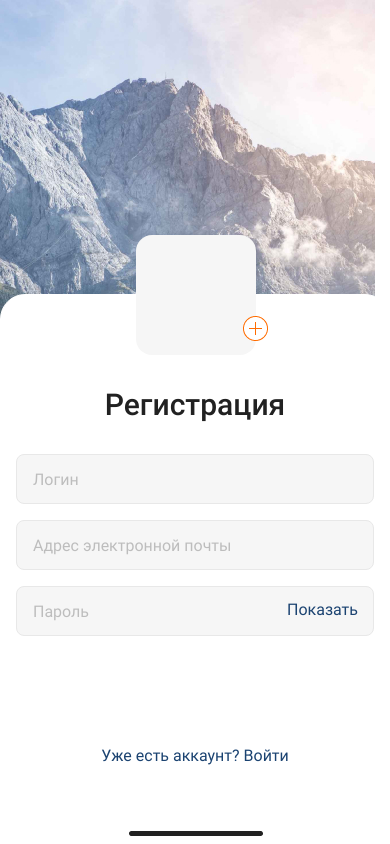
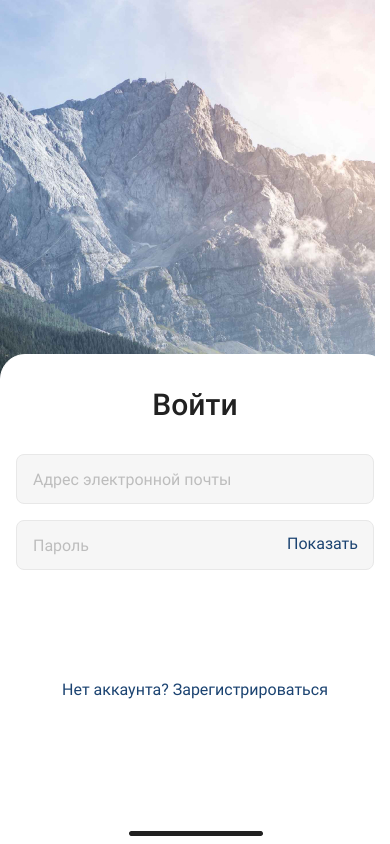
Before and after one commit to ElenaStepanchuk/RN_HW2, a React Native app: screen / in a window 390 px wide. Built offline with nearby package versions, Linux system fonts and the light colour scheme.

Commit message:
correct KeyboardAvoidingView

```diff
--- a/App.js
+++ b/App.js
@@ -4,8 +4,6 @@ import {
   StyleSheet,
   View,
   ImageBackground,
-  Platform,
-  KeyboardAvoidingView,
   Keyboard,
   TouchableWithoutFeedback,
 } from "react-native";
@@ -47,13 +45,9 @@ export default function App() {
           style={styles.imag}
           source={require("./images/photoBg.jpg")}
         >
-          <KeyboardAvoidingView
-            behavior={Platform.OS === "ios" ? "padding" : "height"}
-          >
-            <RegistrationScreen />
-            {/* <LoginScreen /> */}
-            <StatusBar style="auto" />
-          </KeyboardAvoidingView>
+          {/* <RegistrationScreen /> */}
+          <LoginScreen />
+          <StatusBar style="auto" />
         </ImageBackground>
       </View>
     </TouchableWithoutFeedback>
--- a/Screens/LoginScreen.js
+++ b/Screens/LoginScreen.js
@@ -9,6 +9,8 @@ import {
   Platform,
   Image,
   Linking,
+  Keyboard,
+  KeyboardAvoidingView,
 } from "react-native";
 export default function LoginScreen() {
   const userInfo = {
@@ -35,16 +37,21 @@ export default function LoginScreen() {
     setIsShowKeyboard(false);
     setState(userInfo);
     console.log(state);
+    Keyboard.dismiss();
   };
   const LoginPage = () => {
     let url = "#";
     Linking.openURL(url);
   };
   return (
+    <KeyboardAvoidingView
+      behavior={Platform.OS === "ios" ? "padding" : "height"}
+      style={{ flex: 1, justifyContent: "flex-end" }}
+    >
       <View
         style={{
           ...styles.form,
-        marginBottom: isShowKeyboard ? 80 : 0,
+          marginBottom: isShowKeyboard ? -113 : 0,
           width: dimensions,
         }}
       >
@@ -94,6 +101,7 @@ export default function LoginScreen() {
           style={styles.indicator}
         />
       </View>
+    </KeyboardAvoidingView>
   );
 }
 
--- a/Screens/RegistrationScreen.js
+++ b/Screens/RegistrationScreen.js
@@ -9,6 +9,8 @@ import {
   Platform,
   Image,
   Linking,
+  Keyboard,
+  KeyboardAvoidingView,
 } from "react-native";
 export default function RegistrationScreen() {
   const userInfo = {
@@ -28,7 +30,7 @@ export default function RegistrationScreen() {
     };
     Dimensions.addEventListener("change", onChange);
     // return () => {
-    //   Dimensions.removeEventListener("change", onChange);
+    //   Dimensions.remove("change", onChange);
     // };
   }, []);
 
@@ -36,16 +38,21 @@ export default function RegistrationScreen() {
     setIsShowKeyboard(false);
     setState(userInfo);
     console.log(state);
+    Keyboard.dismiss();
   };
   const LoginPage = () => {
     let url = "#";
     Linking.openURL(url);
   };
   return (
+    <KeyboardAvoidingView
+      behavior={Platform.OS === "ios" ? "padding" : "height"}
+      style={{ flex: 1, justifyContent: "flex-end" }}
+    >
       <View
         style={{
           ...styles.form,
-        marginBottom: isShowKeyboard ? 80 : 0,
+          marginBottom: isShowKeyboard ? -113 : 0,
           width: dimensions,
         }}
       >
@@ -109,12 +116,12 @@ export default function RegistrationScreen() {
         <TouchableOpacity activeOpacity={0.5} onPress={LoginPage}>
           <Text style={styles.link}>Уже есть аккаунт? Войти</Text>
         </TouchableOpacity>
-
         <Image
           source={require("../images/indicator.png")}
           style={styles.indicator}
         />
       </View>
+    </KeyboardAvoidingView>
   );
 }
 
```
Lines whose indentation alone changed are shown as unchanged.
